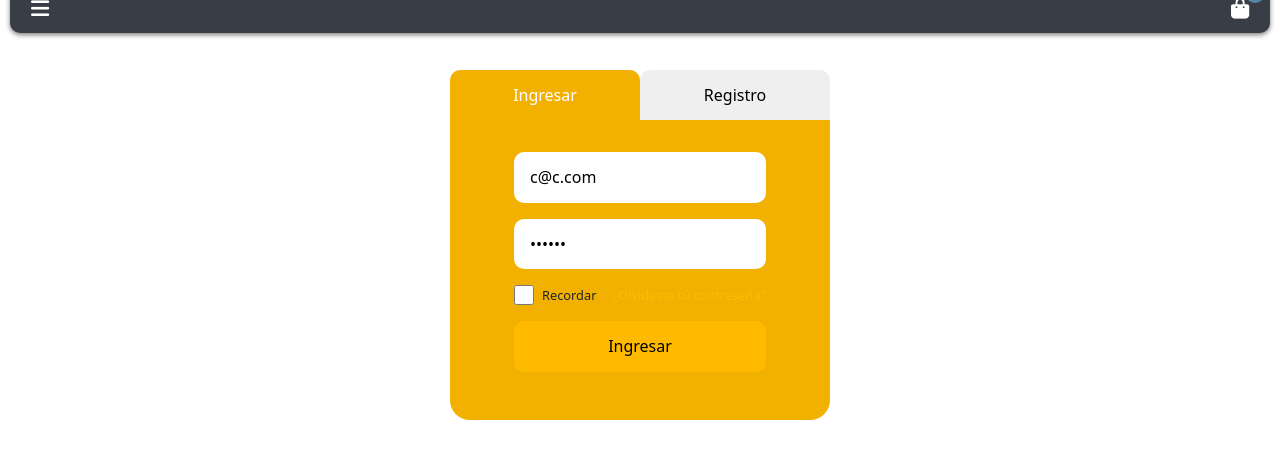
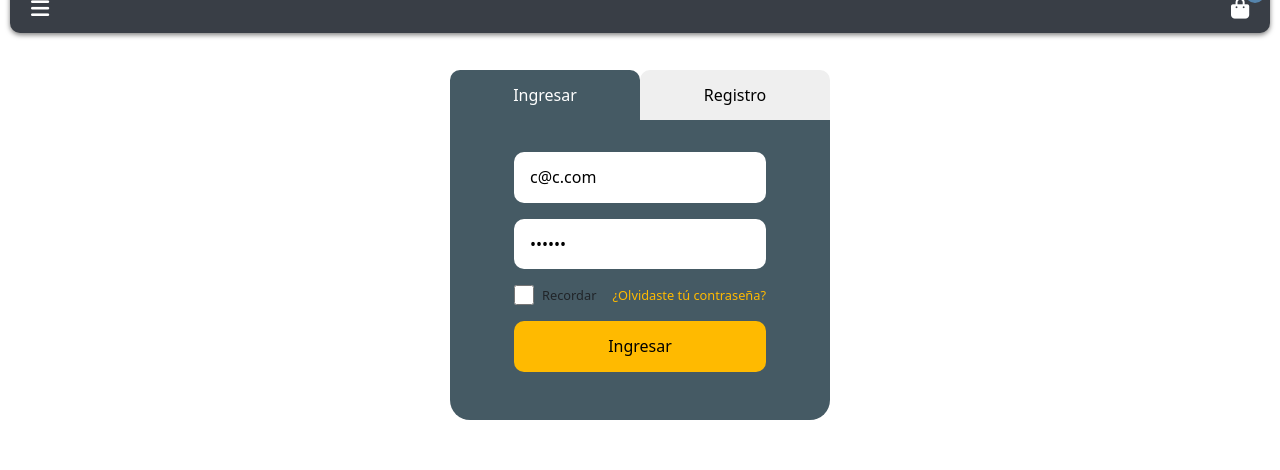
Before and after one commit to No-Country/C2-G57-T, a React (Create React App) app in the folder ecommerce-client/: page /login in a window 1280 px wide. Shown: the part 122-592 px from the top of the page. Built offline with nearby package versions, Linux system fonts and the light colour scheme.

Commit message:
test 24 ene

```diff
--- a/ecommerce-client/src/components/ChangePassword.js
+++ b/ecommerce-client/src/components/ChangePassword.js
@@ -19,7 +19,7 @@ export const ChangePassword = () => {
   };
 
   return (
-    <div>
+    <div className="change-password">
       <form onSubmit={handleSubmit}>
         <input
           placeholder='Contraseña'
@@ -27,6 +27,7 @@ export const ChangePassword = () => {
           value={values.currentPassword}
           name='currentPassword'
           type="password"
+          className="generalInput"
         />
         <input
           placeholder='Nueva Contraseña'
@@ -34,8 +35,9 @@ export const ChangePassword = () => {
           value={values.newPassword}
           name='newPassword'
           type="password"
+          className="generalInput"
         />
-        <input type='submit' value='Cambiar Contraseña' />
+        <input type='submit' value='Cambiar Contraseña' className="generalButton"/>
       </form>
     </div>
   );
--- a/ecommerce-client/src/scss/contents/_login.scss
+++ b/ecommerce-client/src/scss/contents/_login.scss
@@ -21,7 +21,7 @@
     border-radius: 10px 10px 0 0;
 
     &--active{
-        background-color: #F2B100;
+      background-color: v.$secundario;
       color: v.$color-letter;
     }
 
@@ -32,7 +32,7 @@
     max-width: 700px;
     display: flex;
     flex-direction: column;
-    background-color: #F2B100;
+    background-color: v.$secundario;
     border-radius: 0 0 20px 20px;
     padding: 2rem;
 
--- a/ecommerce-client/src/scss/contents/_profile.scss
+++ b/ecommerce-client/src/scss/contents/_profile.scss
@@ -41,3 +41,11 @@
   border-radius: 10px;
   background: #F2B100;
 }
+
+.change-password {
+  display: flex;
+  flex-wrap: wrap;
+  justify-content: space-around;
+  align-items: center;
+  width: 100%;
+}
```
